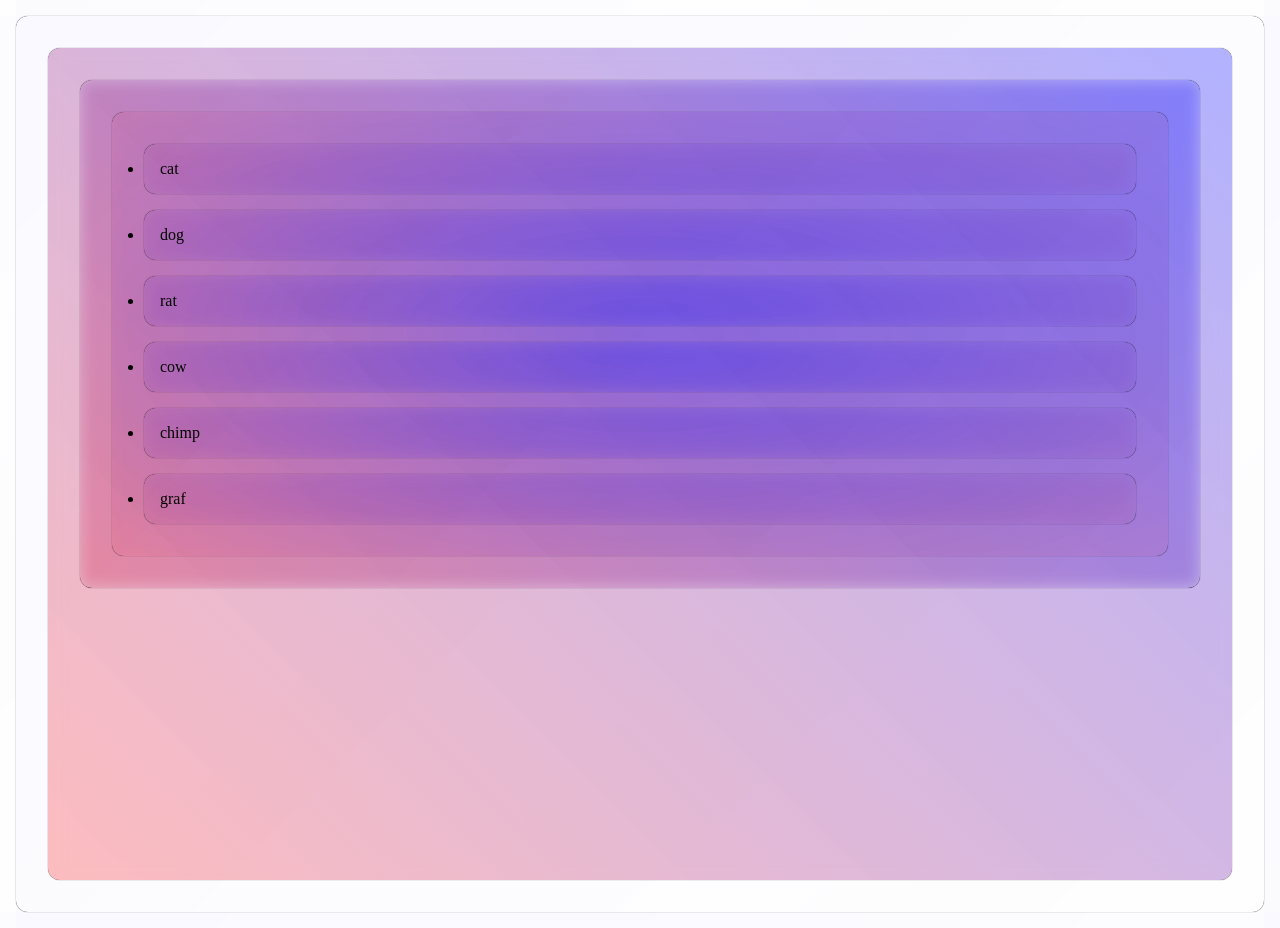
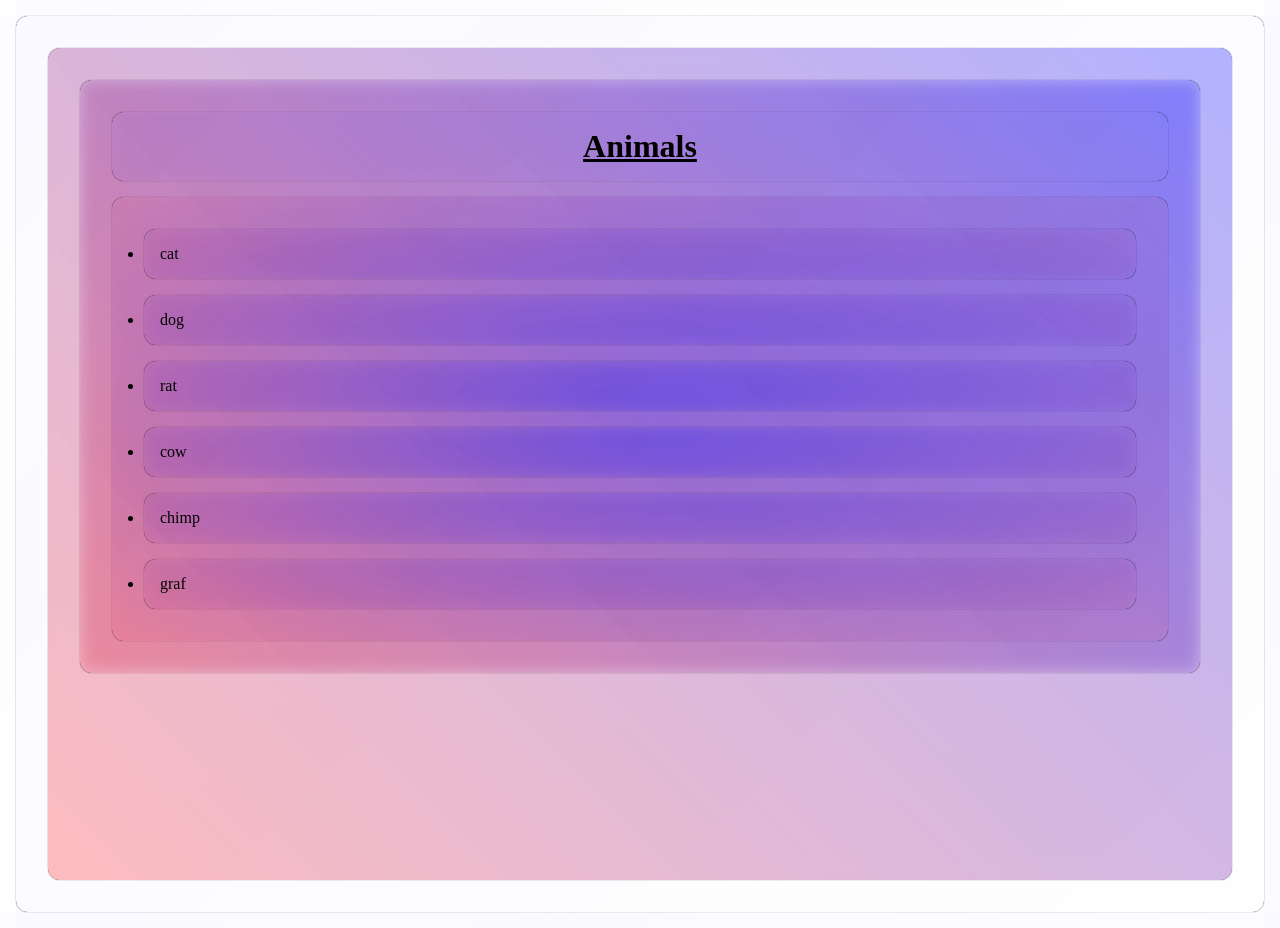
Before and after one commit to aakku106/4thSemTranning_REACT, a React (Vite) app in the folder First_react_app/: page / in a window 1280 px wide. Built offline with nearby package versions, Linux system fonts and the light colour scheme.

Commit message:
Refactor GroupList component: pass list and heading as props for dynamic rendering

```diff
--- a/First_react_app/src/App.tsx
+++ b/First_react_app/src/App.tsx
@@ -1,9 +1,11 @@
 /** @format */
 import GroupList from "./components/GroupList";
 function App() {
+  let list = ["cat", "dog", "rat", "cow", "chimp", "graf"];
+
   return (
     <>
-      <GroupList />
+      <GroupList list={list} heading="Animals" />
     </>
   );
 }
--- a/First_react_app/src/components/GroupList.tsx
+++ b/First_react_app/src/components/GroupList.tsx
@@ -1,19 +1,23 @@
 /** @format */
+interface Props {
+  list: string[];
+  heading: string;
+}
 
 import { useState } from "react";
 
-function GroupList() {
+function GroupList(Props: Props) {
   // list = [];
-  let list = ["cat", "dog", "rat", "cow", "chimp", "graf"];
   // hook : state hook
   const [sleetedIndex, setSelectedIndex] = useState(-1);
   return (
     <>
+      <h1>{Props.heading}</h1>
       <ul>
         {/* {list.length === 0 ? <p>No item in List</p> : null} */}
-        {list.length === 0 && <p>No item in List</p>}
+        {Props.list.length === 0 && <p>No item in List</p>}
         {/* // this let us write a concise code */}
-        {list.map((item, index) => (
+        {Props.list.map((item, index) => (
           <li
             key={item}
             onClick={() => {
--- a/First_react_app/src/css/style.css
+++ b/First_react_app/src/css/style.css
@@ -12,6 +12,7 @@
     rgba(0, 0, 255, 0.024)
   );
   box-shadow: 0px 0px 0.8px 0.02px;
+  transition: all 0.3s ease-in-out;
 }
 body {
   min-height: 100vh;
@@ -20,7 +21,13 @@ body {
     rgba(255, 0, 0, 0.25),
     rgba(0, 0, 255, 0.294)
   );
+  h1 {
+    text-align: center;
+    text-decoration: underline;
+    min-width: fit-content;
+  }
   ul {
+    min-width: fit-content;
     background: radial-gradient(rgba(0, 0, 255, 0.213), rgba(255, 0, 0, 0.053));
   }
 }
```
